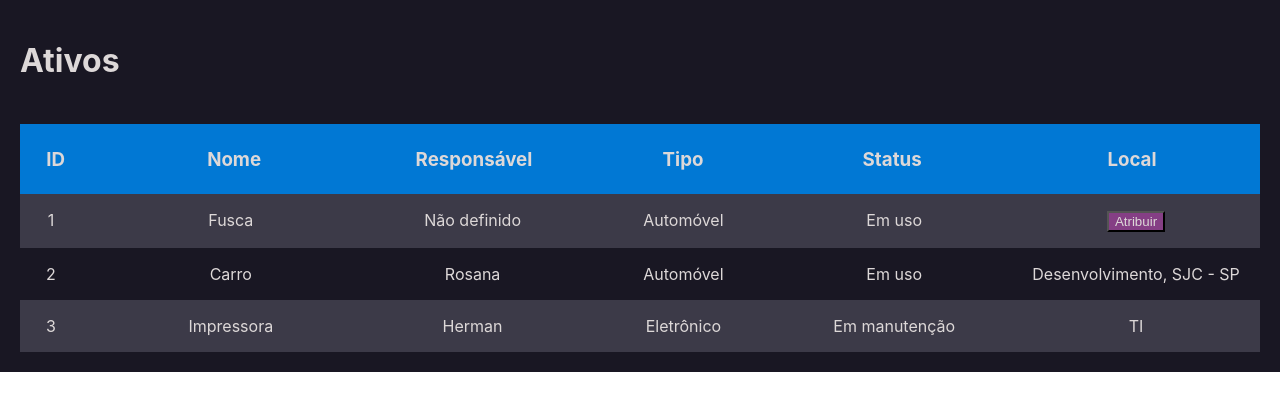
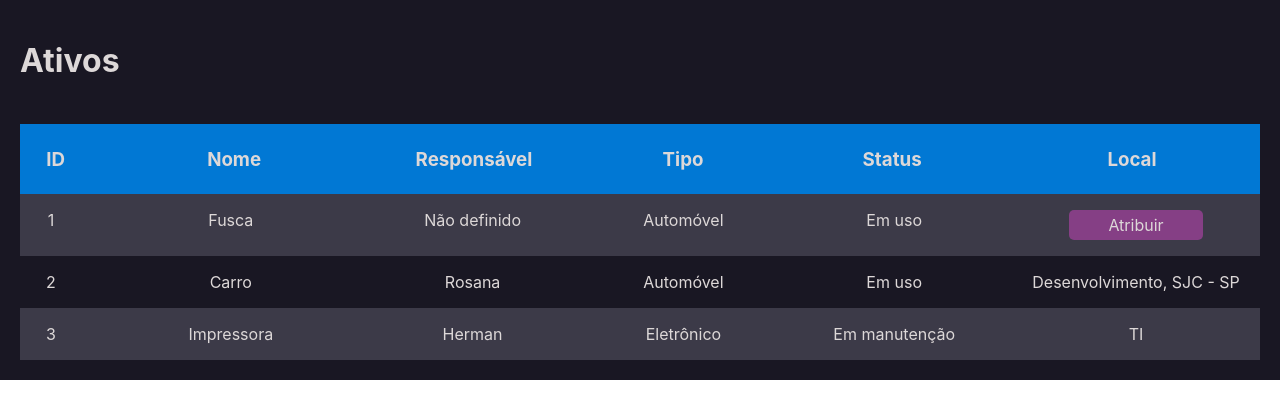
Before and after one commit to equipe-javali/API_3_FRONT, a React (Create React App) app in the folder ctrl-a/: page /ativos in a window 1280 px wide. Shown: the top 418 px of the page. Built offline with nearby package versions, Linux system fonts and the light colour scheme.

Commit message:
7.1 - Front para botao artibuir responsabel

```diff
--- a/ctrl-a/src/App.tsx
+++ b/ctrl-a/src/App.tsx
@@ -1,6 +1,6 @@
 import './App.css';
 import { BrowserRouter, Routes, Route } from 'react-router-dom';
-import DashboardAtivos from './pages/dashboardAtivos';
+import DashboardAtivos from './pages/dashboardAtivo/dashboardAtivos';
 
 function App() {
   return (
--- a/ctrl-a/src/pages/css/dashboardAtivos.css
+++ b/ctrl-a/src/pages/dashboardAtivo/css/dashboardAtivos.css
@@ -64,7 +64,16 @@
     width: 20%;
 }
 
-.linhaAtv .local button {
+.linhaAtv .local .btnAtribuir {
+    all: unset;
+    width: 50%;
+    padding: 5px;
+    cursor: pointer;
+    border-radius: 5px;
     background-color: var(--cor4);
     color: var(--branco);
 }
+
+.linhaAtv:nth-child(even) .btnAtribuir:hover, .linhaAtv .btnAtribuir:hover {
+    opacity: 0.9;
+}
--- a/ctrl-a/src/pages/dashboardAtivos.tsx
+++ b/ctrl-a/src/pages/dashboardAtivo/dashboardAtivos.tsx
@@ -12,12 +12,13 @@ type AtivoProps = {
 
 function LinhaAtivo({ id, nome, responsavel, tipo, status, local } : AtivoProps) {
     const respAtivo = responsavel === '' ? 'Não definido' : responsavel
-    const localAtivo = local === '' ? <button>Atribuir</button> : local
+    const localAtivo = local === '' ? <button type='button' className='btnAtribuir'>Atribuir</button> : local
 
     let statusA = status
 
-    if (local == '') {
+    if (local == '' && responsavel == '') {
         statusA = 'Não alocado'
+
     }
     if (local == 'TI') {
         statusA = 'Em manutenção'
```
